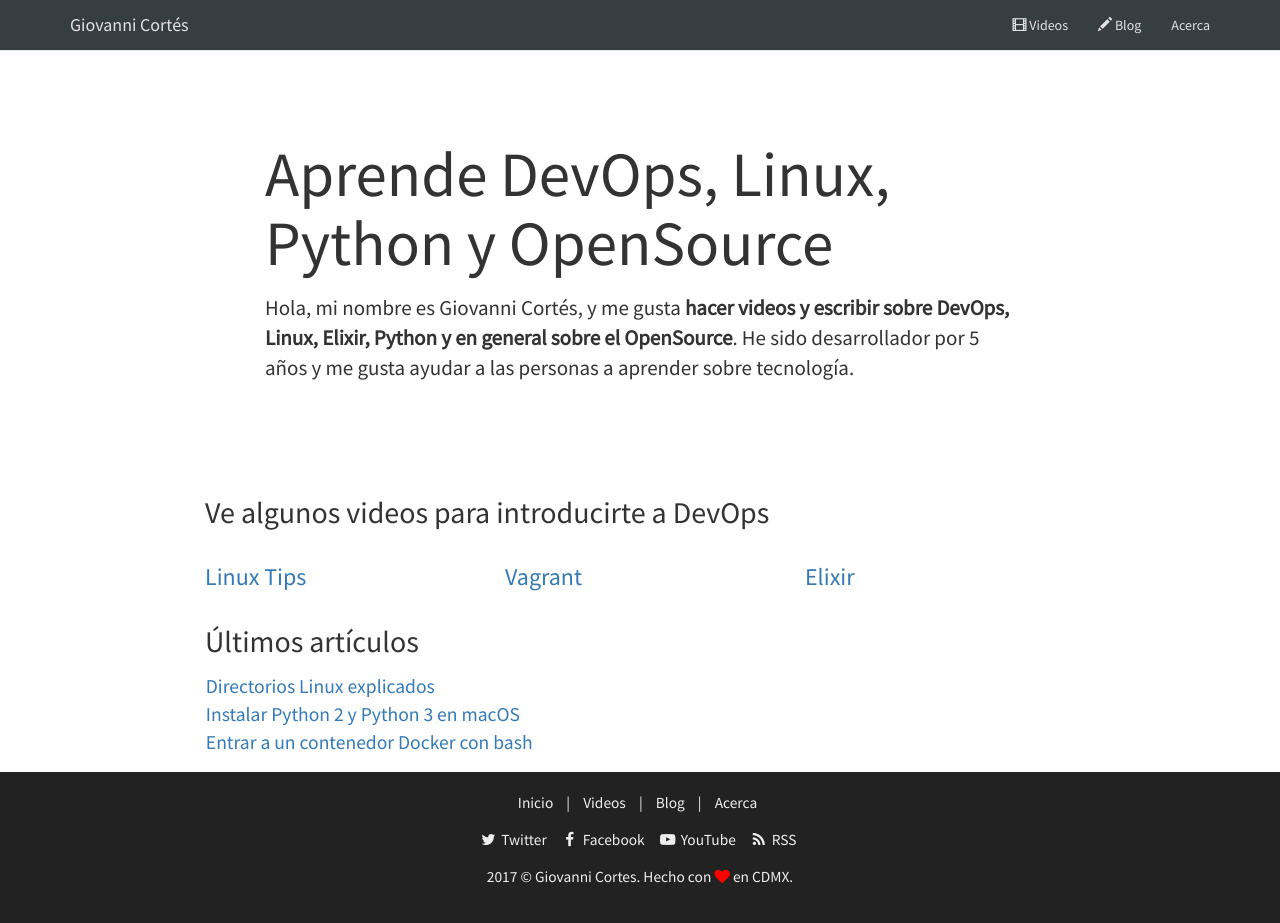
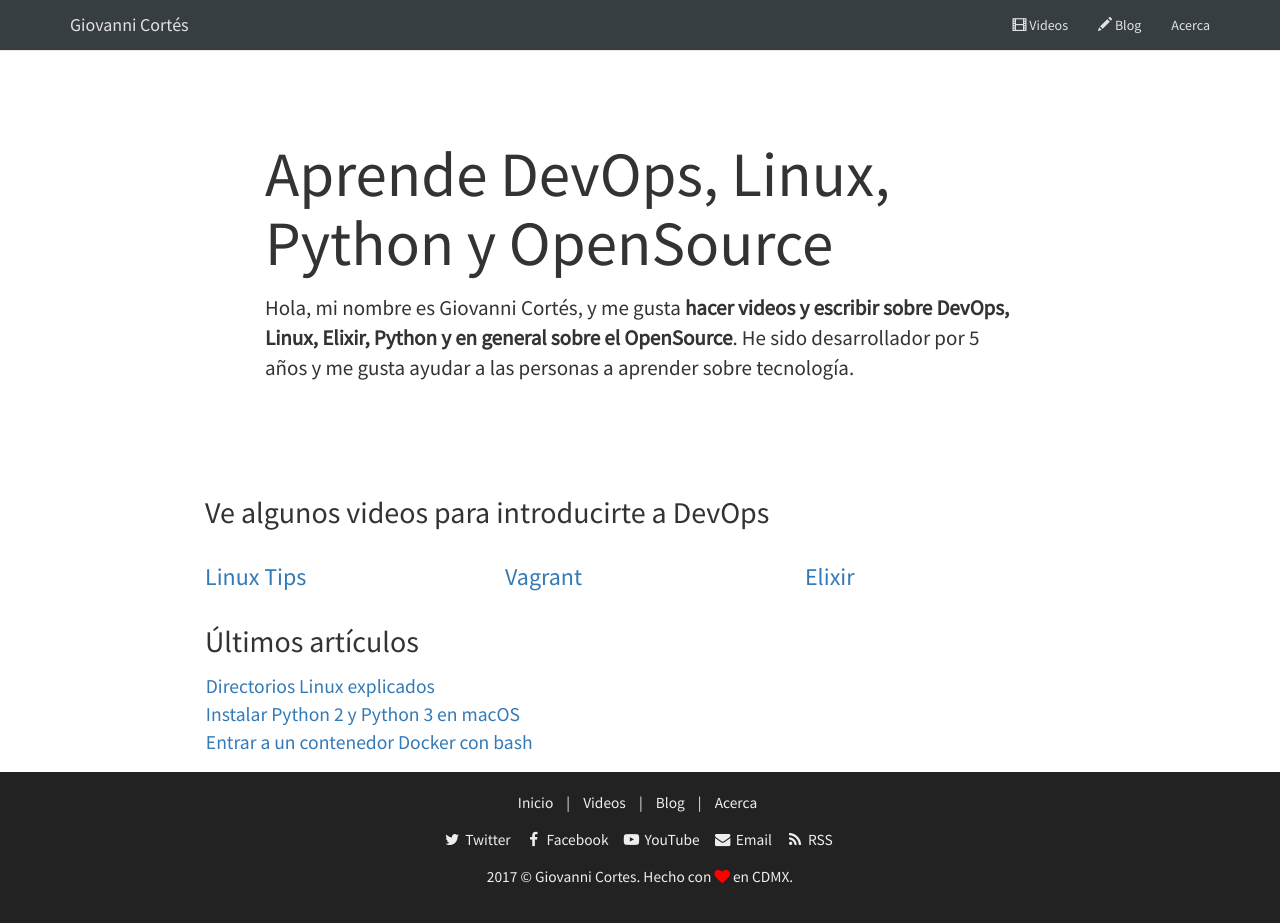
Before and after one commit to Gidrek/giovannicortes_old, a Jekyll site: the page built from index.html, in a window 1280 px wide. Built offline with Jekyll 4.4.1, drawn with Linux system fonts in a browser that asks for light colours.

Commit message:
Added email

```diff
--- a/_config.yml
+++ b/_config.yml
@@ -17,7 +17,7 @@ title: Giovanni Cortes
 site_autor: Giovanni Cortes
 email: me@giovannicortes.com
 description: > # this means to ignore newlines until "baseurl:"
-  Linux, Elixir, DevOps y Open Source.
+  Linux, Elixir, Python, DevOps y Open Source.
 baseurl: "" # the subpath of your site, e.g. /blog
 url: "https://giovannicortes.com" # the base hostname & protocol for your site, e.g. http://example.com
 twitter_username: giovanni_cortes
--- a/_includes/footer.html
+++ b/_includes/footer.html
@@ -43,6 +43,11 @@
 						</a>
 					</li>
 					<li>
+						<a href="mailto:me@giovannicortes.com">
+							<i class="fa fa-envelope fa-fw"></i> Email
+						</a>
+					</li>
+					<li>
 						<a href="http://feeds.feedburner.com/giovannicortes" target="_blank">
 							<i class="fa fa-rss fa-fw"></i> RSS
 						</a>
```
